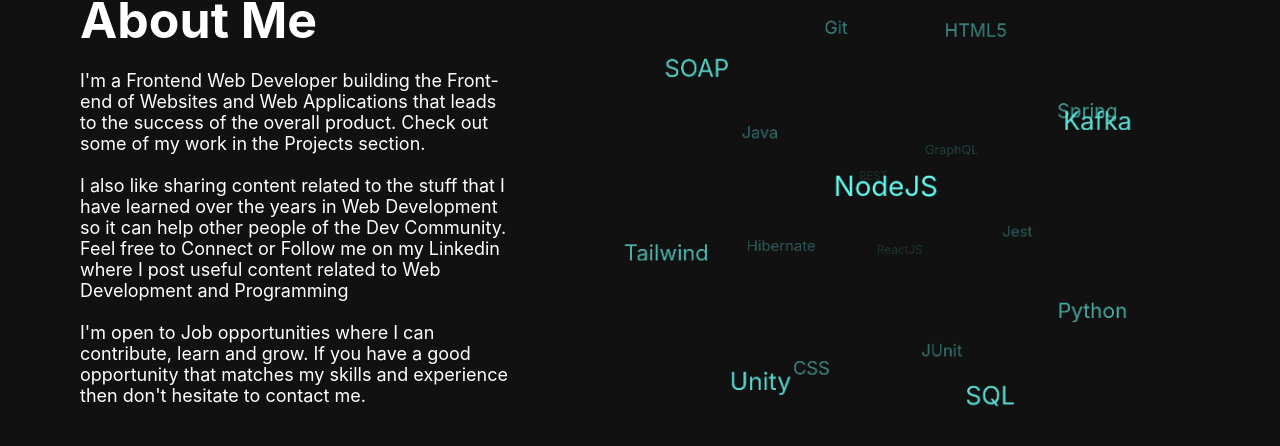
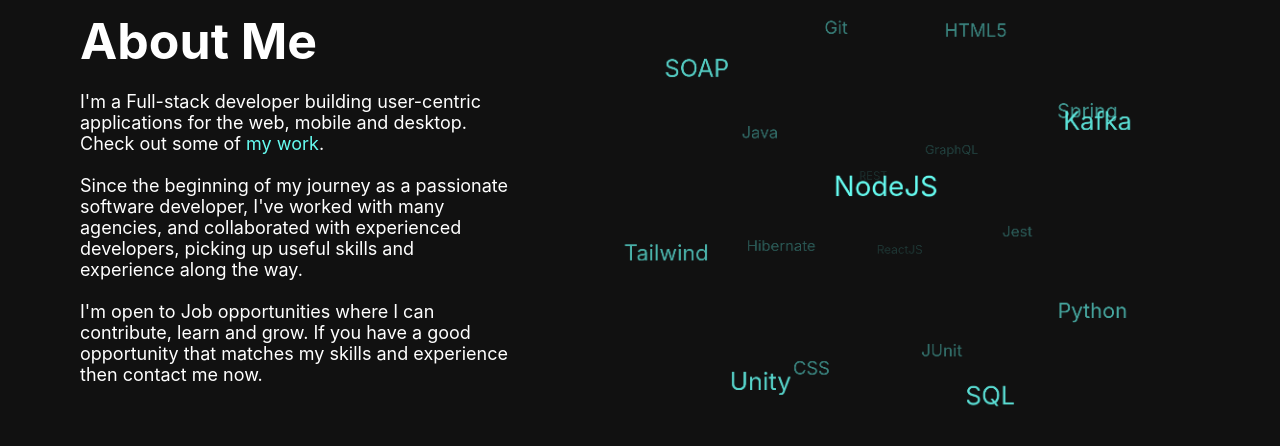
Before and after one commit to ShivangMishra/ShivangMishra.github.io, a React (Create React App) app: page / in a window 1280 px wide. Shown: the part 2034-2480 px from the top of the page. Built offline with nearby package versions, Linux system fonts and the light colour scheme.

Commit message:
changed about placeholder text

```diff
--- a/src/components/about/About.css
+++ b/src/components/about/About.css
@@ -20,7 +20,9 @@
 }
 
 .about-heading {
+    /* text-align: center; */
     color: var(--text-color);
+    /* background-color: red; */
     font-size: 50px;
 }
 
--- a/src/components/about/About.js
+++ b/src/components/about/About.js
@@ -1,3 +1,4 @@
+import { NavHashLink } from "react-router-hash-link";
 import Skills from "../SkillsSphere/SkillsSphere";
 import "./About.css";
 
@@ -7,32 +8,31 @@ export default function About() {
     <section className="about" id="about">
       <div className="about-container">
         <div className="about-text-zone">
-          <h1 className="about-heading"> About Me</h1>
+          <h1 className="about-heading">About Me</h1>
           <br />
           <div className="about-text">
             <p>
-              I'm a Frontend Web Developer building the Front-end of Websites
-              and Web Applications that leads to the success of the overall
-              product. Check out some of my work in the Projects section.
+              I'm a Full-stack developer building user-centric applications for
+              the web, mobile and desktop. Check out some of
+              <NavHashLink style={{textDecoration:"none", color:"var(--light-blue)"}} smooth to="#work"> my work</NavHashLink>.
             </p>
             <br />
             <p>
-              I also like sharing content related to the stuff that I have
-              learned over the years in Web Development so it can help other
-              people of the Dev Community. Feel free to Connect or Follow me on
-              my Linkedin where I post useful content related to Web Development
-              and Programming
+              Since the beginning of my journey as a passionate software
+              developer, I've worked with many agencies, and collaborated with
+              experienced developers, picking up useful skills and experience
+              along the way.
             </p>
             <br />
             <p>
               I'm open to Job opportunities where I can contribute, learn and
               grow. If you have a good opportunity that matches my skills and
-              experience then don't hesitate to contact me.
+              experience then contact me now.
             </p>
           </div>
         </div>
         <div className="skills-container">
-          <Skills/>
+          <Skills />
         </div>
       </div>
     </section>
```
